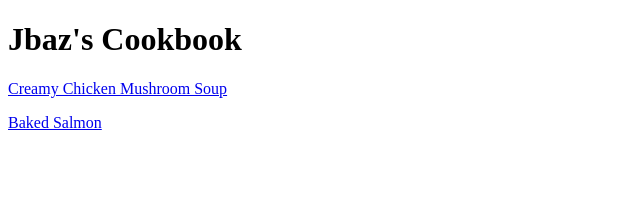
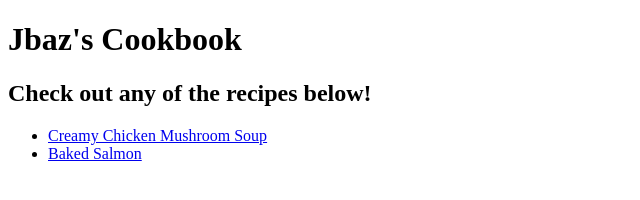
Before and after one commit to Julian-Bazo/odin-recipes, a plain HTML site: page index.html in a window 1280 px wide. Shown: the whole page, without its empty margins (0-640 px from the left). Drawn offline with Linux system fonts and the light colour scheme.

Commit message:
Add <h2> & <ul> to index.html
Added a secondary heading to the home page, changed recipes from <p> to <ul>.

```diff
--- a/index.html
+++ b/index.html
@@ -8,9 +8,13 @@
 
 <body>
     <h1>Jbaz's Cookbook</h1>
-    <p><a href="../odin-recipes/recipes/mushroom-soup.html">Creamy Chicken Mushroom Soup</a></p>
-    <p><a href="../odin-recipes/recipes/salmon.html">Baked Salmon</a></p>
 
+    <h2>Check out any of the recipes below!</h2>
+
+    <ul>
+    <li><a href="../odin-recipes/recipes/mushroom-soup.html">Creamy Chicken Mushroom Soup</a></li>
+    <li><a href="../odin-recipes/recipes/salmon.html">Baked Salmon</a></li>
+    </ul>
 </body>
 
 
```
